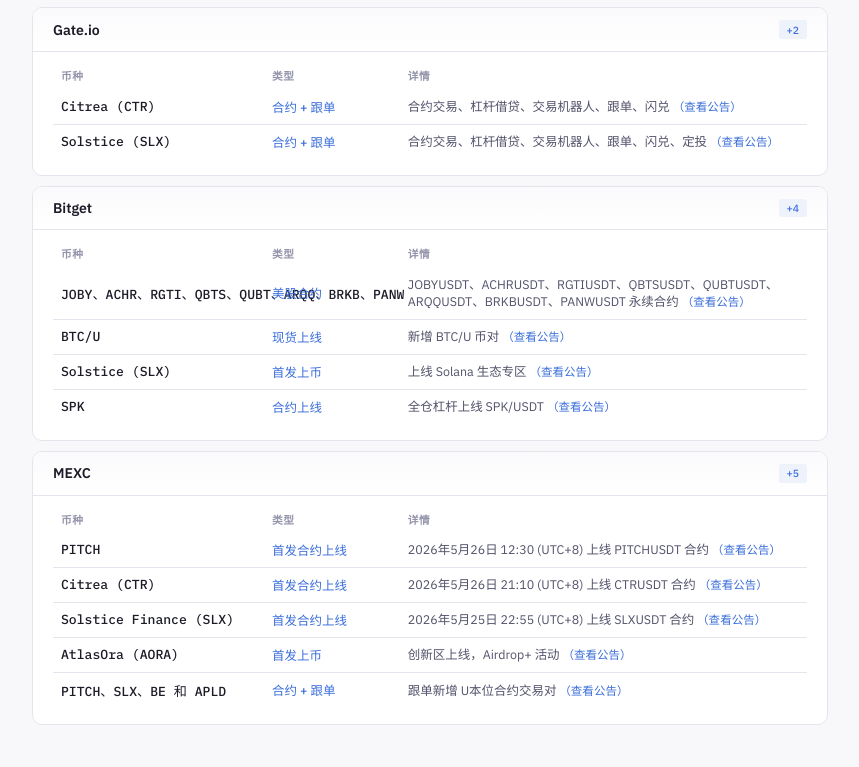
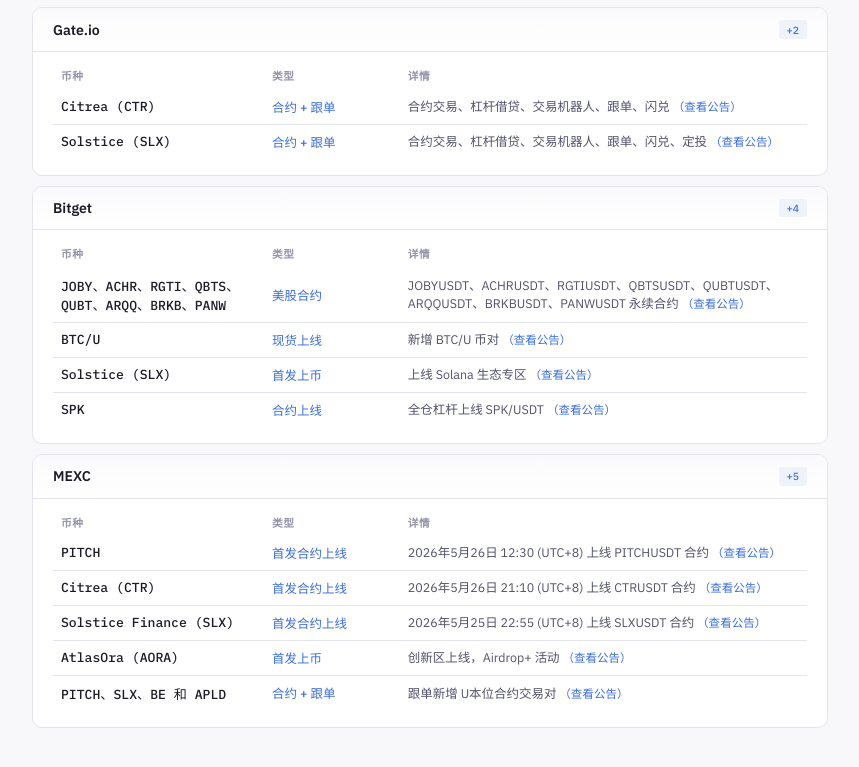
Before and after one commit to jessiiiess/exchange-listings, a website: page index.html in a window 1280 px wide. Shown: the part 1099-1866 px from the top of the page, without its empty margins (210-1069 px from the left). Drawn offline with Linux system fonts and the light colour scheme.

Commit message:
fix: allow token name column to wrap on long text

```diff
--- a/index.html
+++ b/index.html
@@ -219,7 +219,7 @@
       font-family: 'IBM Plex Mono', monospace;
       font-weight: 500;
       color: var(--text);
-      white-space: nowrap;
+      word-break: break-word;
     }
 
     .listing-type {
```
